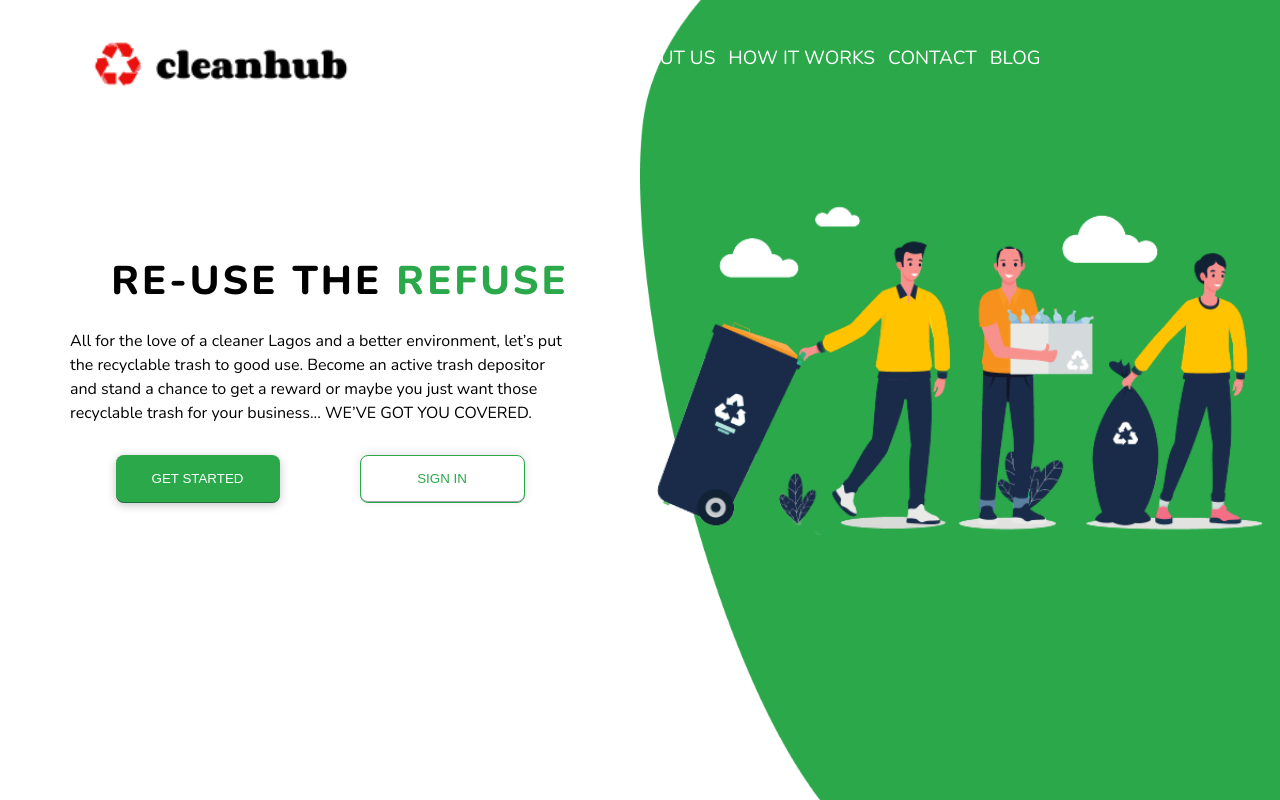
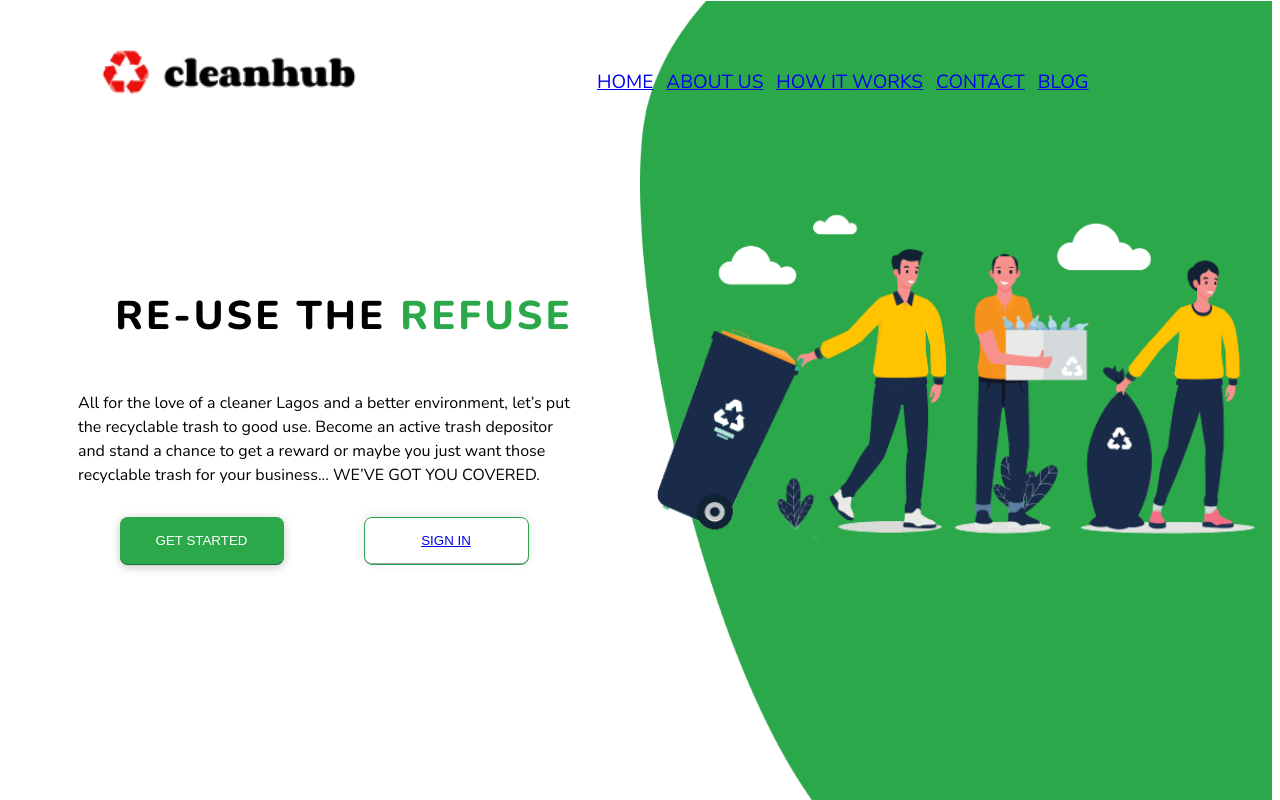
Before and after one commit to Clean-Hub/cleanhub, a React (Create React App) app: page / in a window 1280 px wide. Shown: the top 800 px of the page. Built offline with nearby package versions, Linux system fonts and the light colour scheme.

Commit message:
default styling moved to app.css

```diff
--- a/public/index.html
+++ b/public/index.html
@@ -19,22 +19,6 @@
       href="https://fonts.googleapis.com/css2?family=Inter:wght@100;200;300;400;500;600;700;800;900&family=Nunito:ital,wght@0,300;0,400;0,700;0,800;1,300;1,600;1,700;1,800&display=swap"
       rel="stylesheet"
     />
-
-    <style>
-      * {
-        padding: 0;
-        margin: 0;
-        box-sizing: border-box;
-      }
-      a {
-        text-decoration: none;
-        color: inherit;
-      }
-      html,
-      body {
-        scroll-behavior: smooth;
-      }
-    </style>
     <title>CLEAN HUB</title>
   </head>
   <body>
--- a/src/app.css
+++ b/src/app.css
@@ -3,3 +3,16 @@
   position: relative;
   background-color: forestgreen;
 }
+* {
+  padding: 0;
+  margin: 0;
+  box-sizing: border-box;
+}
+a {
+  text-decoration: none;
+  color: inherit;
+}
+html,
+body {
+  scroll-behavior: smooth;
+}
```
